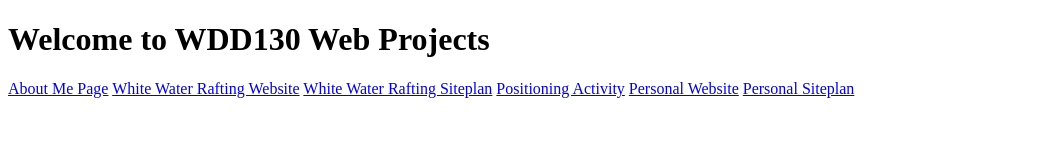
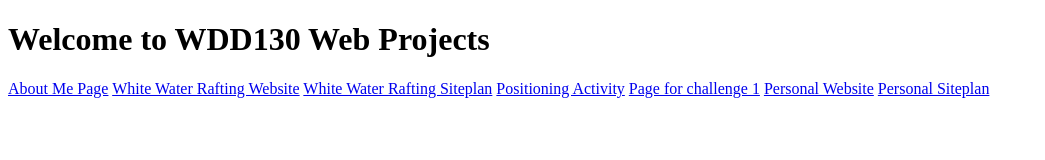
Before and after one commit to nwangs-p/wdd130, a plain HTML site: page index.html in a window 1280 px wide. Shown: the whole page, without its empty margins (0-1045 px from the left). Drawn offline with Linux system fonts and the light colour scheme.

Commit message:
add a link for prat.html

```diff
--- a/index.html
+++ b/index.html
@@ -12,7 +12,8 @@
         <a href="aboutme/index.html">About Me Page</a>
         <a href="wwr/index.html">White Water Rafting Website</a>
         <a href="wwr/site-plan-rafting.html">White Water Rafting Siteplan</a>
-         <a href="positioning.html">Positioning Activity</a>
+        <a href="positioning.html">Positioning Activity</a>
+        <a href="prat.html">Page for challenge 1</a>
         <a href="#">Personal Website</a>
         <a href="#">Personal Siteplan</a>
         </nav>
```
